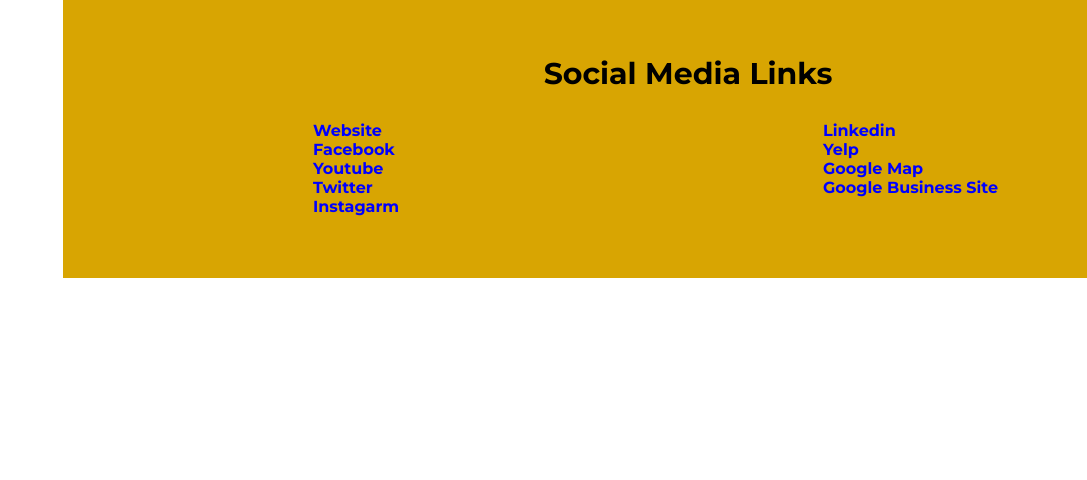
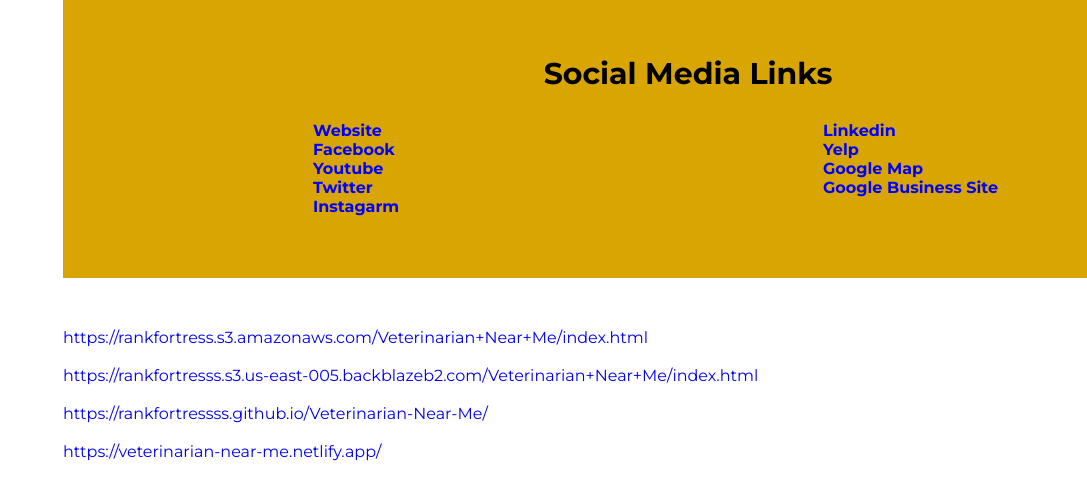
Before and after one commit to rankfortressss/Veterinarian-Near-Me, a plain HTML site: page index.html in a window 1280 px wide. Shown: the part 5400-5880 px from the top of the page, without its empty margins (193-1280 px from the left). Before the commit the page ends 5785 px from the top, so only its background shows below. Drawn offline with Linux system fonts and the light colour scheme.

Commit message:
Add files via upload

```diff
--- a/index.html
+++ b/index.html
@@ -129,9 +129,14 @@
 
             <!--Links-->
             <section>
-                <a target="_bLank" href="#"></a><br>
-                <a target="_bLank" href="#"></a><br>
-                <a target="_bLank" href="#"></a><br>
+                <a target="_bLank" href="https://rankfortress.s3.amazonaws.com/Veterinarian+Near+Me/index.html">https://rankfortress.s3.amazonaws.com/Veterinarian+Near+Me/index.html</a><br>
+                <br>
+                <a target="_bLank" href="https://rankfortresss.s3.us-east-005.backblazeb2.com/Veterinarian+Near+Me/index.html">https://rankfortresss.s3.us-east-005.backblazeb2.com/Veterinarian+Near+Me/index.html</a><br>
+                <br>
+                <a target="_bLank" href="https://rankfortressss.github.io/Veterinarian-Near-Me/">https://rankfortressss.github.io/Veterinarian-Near-Me/</a><br>
+                <br>
+                <a target="_bLank" href="https://veterinarian-near-me.netlify.app/">https://veterinarian-near-me.netlify.app/</a><br>
+                <br>
             </section>
 
         </div>
```
